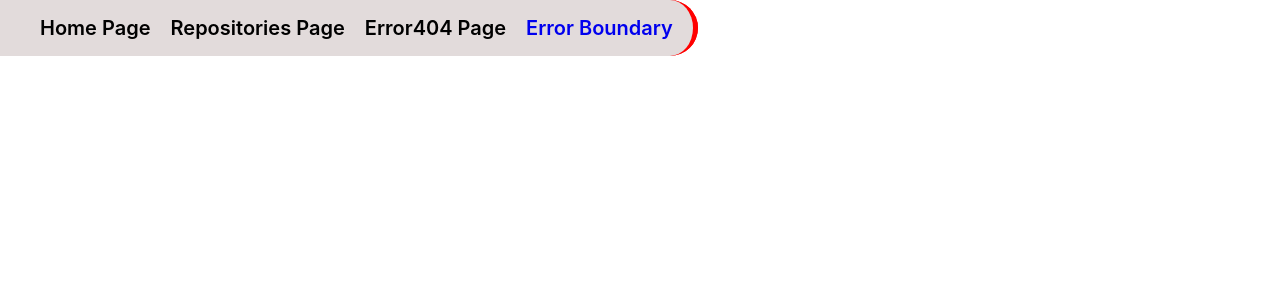
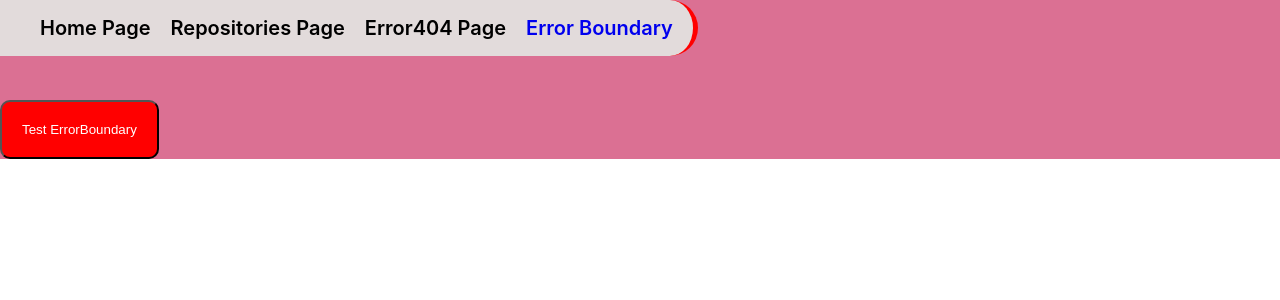
Before and after one commit to RidwanAdebosin/mygithubrepo, a React (Create React App) app: page /testerror in a window 1280 px wide. Shown: the top 300 px of the page. Built offline with nearby package versions, Linux system fonts and the light colour scheme.

Commit message:
Home css worked on

```diff
--- a/src/components/TestError.js
+++ b/src/components/TestError.js
@@ -1,17 +1,17 @@
 import React from "react";
 import { useState } from "react";
+import "../styles/errorboundary.css";
 import Navigation from "./Navigation";
 
 const TestError = () => {
   const [error, setError] = useState(false);
   if (error) {
-    throw Error("Something went wrong!");
+    throw new Error("Something went wrong!");
   }
   return (
     <>
-      <Navigation />
       <div className="error-btn">
-        <button onClick={() => setError(true)} className="btn error-boundary">
+        <button onClick={() => setError(true)} className="btn-error-boundary">
           Test ErrorBoundary
         </button>
       </div>
--- a/src/pages/Error404.js
+++ b/src/pages/Error404.js
@@ -8,7 +8,6 @@ import { Link } from "react-router-dom";
 const Error404 = () => {
   return (
     <>
-      <Navigation />
       <div className="wrapper ">
         <Helmet>
           <title>Error Page</title>
--- a/src/pages/ErrorBoundary.js
+++ b/src/pages/ErrorBoundary.js
@@ -1,5 +1,6 @@
 import React, { Component } from "react";
 import { Link } from "react-router-dom";
+import "../styles/errorboundary.css";
 
 const refreshPage = () => {
   window.location.reload(false);
--- a/src/pages/repos.js
+++ b/src/pages/repos.js
@@ -55,12 +55,8 @@ const Repositories = () => {
         />
         <link rel="canonical" href="/repos" />
       </Helmet>
-      {/* <section className="repos-container"> */}
 
-      {/* </section> */}
-      <Navigation />
       <section className="repos-container">
-        {/* <SingleRepo /> */}
         {loading ? (
           <img src={LoadingIcon} alt="" />
         ) : (
--- a/src/styles/errorboundary.css
+++ b/src/styles/errorboundary.css
@@ -1,8 +1,23 @@
-/* .error-boundary-container {
+.error-boundary-container {
   border: 1px solid #dcc;
   border-radius: 5px;
   margin: 0 auto;
   width: fit-content;
   text-align: center;
   padding-bottom: 20px;
-} */
+}
+
+.error-btn {
+  background-color: palevioletred;
+}
+
+.btn-error-boundary {
+  background-color: red;
+  color: white;
+  font-weight: 400;
+  margin-block-start: 100px;
+  text-align: center;
+  justify-content: center;
+  padding: 20px;
+  border-radius: 10px;
+}
--- a/src/styles/home.css
+++ b/src/styles/home.css
@@ -5,8 +5,14 @@
   margin: 0 auto;
   text-align: center;
   padding-bottom: 20px;
+  background-color: rgb(226, 219, 219);
+}
+
+.profile-block {
+  margin-block-start: 75px;
 }
 
 .profile-picture {
+  width: 200px;
   border-radius: 50%;
 }
```
